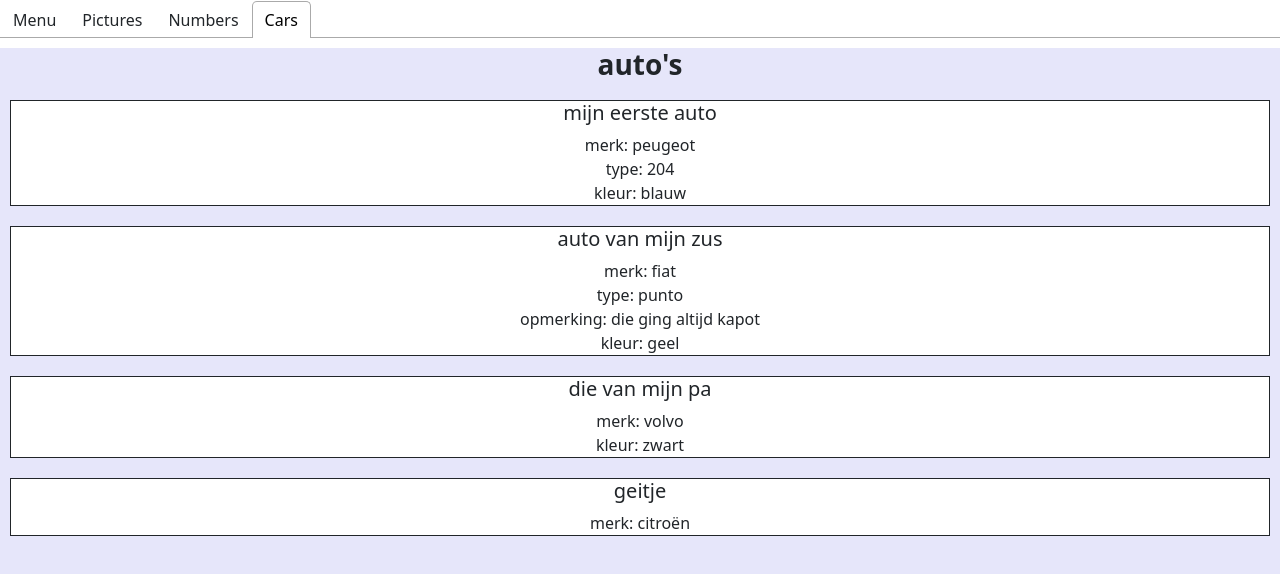
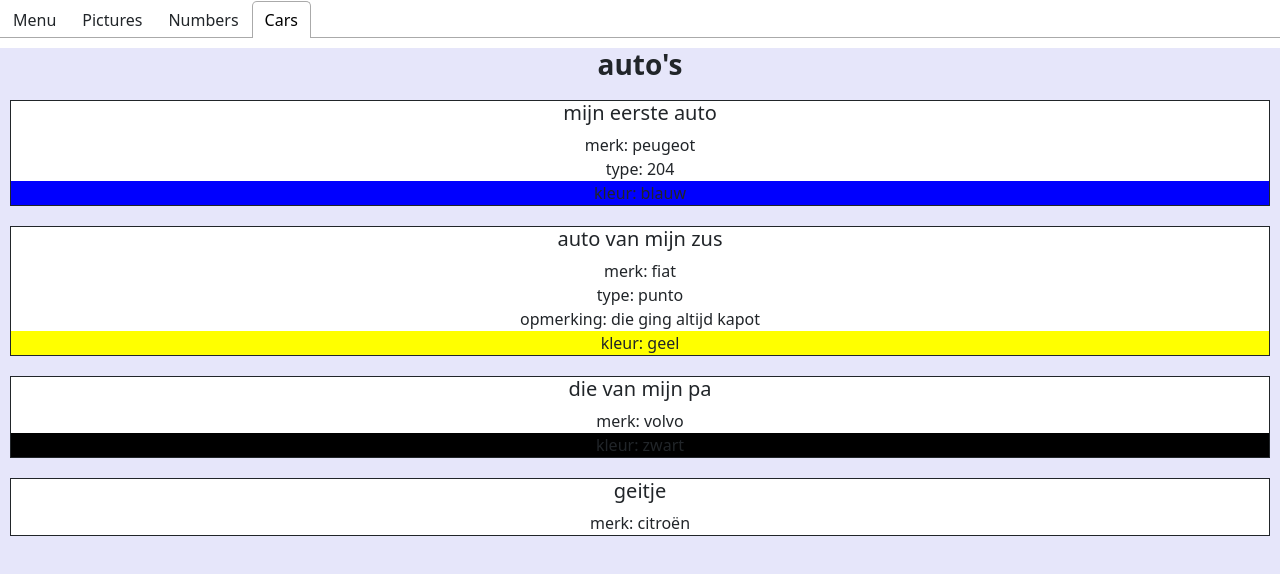
Before and after one commit to SeppeTeugels/dynamic_oefeningen, a React (Create React App) app: page / in a window 1280 px wide. Both pictures are taken after a click on the tab "Cars". Shown: the top 574 px of the page. Built offline with nearby package versions, Linux system fonts and the light colour scheme.

Commit message:
bundle 3 3.3

```diff
--- a/src/components/Cars.js
+++ b/src/components/Cars.js
@@ -1,29 +1,50 @@
 import {COLOR_DATA} from "../data/data";
+import {array} from "prop-types";
 
-export function Cars(props){
+export function Cars(props) {
     const {cars} = props;
     const {title} = props;
-    if(!cars) return;
+    if (!cars) return;
     return <>
         <h3 style={{textAlign: "center", fontWeight: "bold"}}>
             {title}
         </h3>
-        <div style={{display:"flex", height:"100px", width:"100%" , flexWrap:"wrap", alignItems:"center" ,marginBottom:"150px"}}>
-            {cars.map(c =>
-                <div key={c.id} style={{border:"solid 1px",  backgroundColor:"#ffffff", width:" 100%", margin:"10px", textAlign:"center"}} >
-                    <h5>{c.name? c.name : ""}</h5>
-                    <div>{c.brand? `merk: ${c.brand}` : ""}</div>
-                    <div>{c.type? `type: ${c.type}` : ""}</div>
-                    <div>{c.note? `opmerking: ${c.note}` : ""}</div>
-                    <div> {c.color? <div> kleur: {c.color} </div> : ""} </div>
-                </div>)}
+        <div style={{
+            display: "flex",
+            height: "100px",
+            width: "100%",
+            flexWrap: "wrap",
+            alignItems: "center",
+            marginBottom: "150px"
+        }}>
+            {cars.map(c => <Car key={c.id} car={c}/>)}
         </div>
     </>
 }
-//
-// export function Translate(props) {
-//     const {colors} = props
-//     const {color} = props
-//     const EL = document.getElementsByClassName("background-color")
-//     EL.style.backgroundColor=`${ color? colors.find(color).map.english: "" }`;
-// }
+
+export function Car(props) {
+    const {car} = props
+    return <>
+        <div key={car.id} style={{
+            border: "solid 1px",
+            backgroundColor: "#ffffff",
+            width: " 100%",
+            margin: "10px",
+            textAlign: "center"}}>
+
+            <h5>{car.name ? car.name : ""}</h5>
+            <div>{car.brand ? `merk: ${car.brand}` : ""}</div>
+            <div>{car.type ? `type: ${car.type}` : ""}</div>
+            <div>{car.note ? `opmerking: ${car.note}` : ""}</div>
+            <div>
+                {car.color ? <div style={car?.color && {backgroundColor: Translate(COLOR_DATA, car.color)}}> kleur: {car.color} </div> : ""}
+            </div>
+        </div>
+    </>
+
+
+}
+
+export function Translate(array, color) {
+    return (array.find(el => el.dutch === color).english)
+}
```
